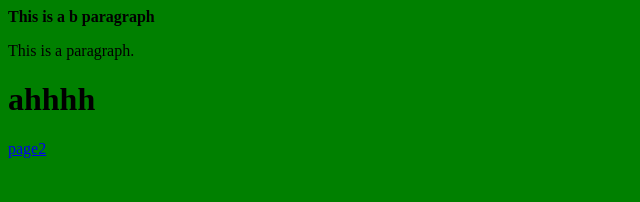
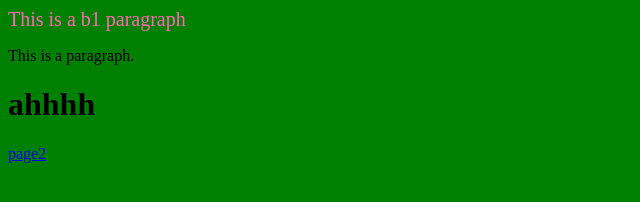
Before and after one commit to Shcno/FirstWebsite, a plain HTML site: page index.html in a window 1280 px wide. Shown: the whole page, without its empty margins (0-640 px from the left). Drawn offline with Linux system fonts and the light colour scheme.

Commit message:
css name take 2

```diff
--- a/index.html
+++ b/index.html
@@ -9,7 +9,7 @@
 
 <body>
 
-	<b>This is a b paragraph</b>
+	<b1>This is a b1 paragraph</b1>
 	<p>This is a paragraph.</p>
 	<h1>ahhhh</h1>
     <a href="page2.html">page2</a>
```
Also changed, not shown: page2.html (+1 -1 lines).
